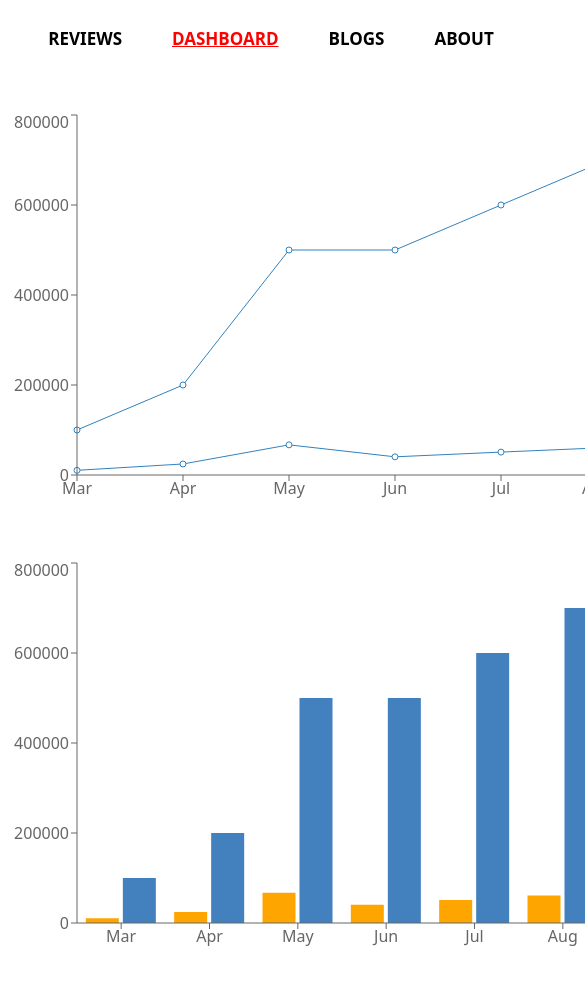
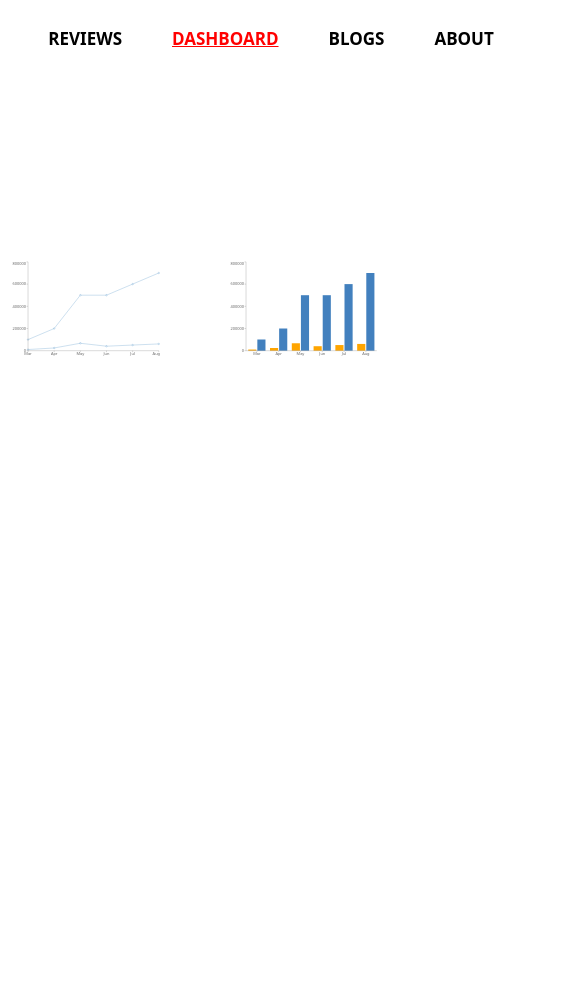
Before and after one commit to MehruzSaif/QWERTY-analysis, a React (Create React App) app: page /dashboard in a window 390 px wide. Shown: the top 984 px of the page, 585 px wide, since content can reach past the window. After the commit the page ends 844 px from the top, so only its background shows below. Built offline with nearby package versions, Linux system fonts and the light colour scheme.

Commit message:
media query added on dashboard

```diff
--- a/src/components/Dashboard/Dashboard.css
+++ b/src/components/Dashboard/Dashboard.css
@@ -0,0 +1,12 @@
+.chart-container {
+    display: grid;
+    grid-template-columns: 1fr 1fr;
+    column-gap: 70px;
+}
+
+@media screen and (max-width: 688px) {
+
+    .chart-container {
+        grid-template-columns: 1fr;
+    }
+}
--- a/src/components/Dashboard/Dashboard.js
+++ b/src/components/Dashboard/Dashboard.js
@@ -1,5 +1,6 @@
 import React from 'react';
 import { Bar, BarChart, Line, LineChart, Tooltip, XAxis, YAxis } from 'recharts';
+import './Dashboard.css';
 
 const Dashboard = () => {
     const data = [
@@ -42,7 +43,7 @@ const Dashboard = () => {
     ]
 
     return (
-        <div className='container mt-5'>
+        <div className='container mt-5 d-flex chart-container'>
             <LineChart width={600} height={400} data={data}>
                 <Line dataKey={'revenue'}></Line>
                 <Line dataKey={'investment'}></Line>
@@ -51,7 +52,7 @@ const Dashboard = () => {
                 <YAxis></YAxis>
             </LineChart>
 
-            <BarChart width={600} height={400} data={data} className='my-5'>
+            <BarChart width={600} height={400} data={data}>
                 <Bar dataKey={'revenue'} fill="orange"></Bar>
                 <Bar dataKey={'investment'} fill="#4280be"></Bar>
                 <XAxis dataKey="month"></XAxis>
```
Also changed, not shown: public/reviews.json (+5 -5 lines).
